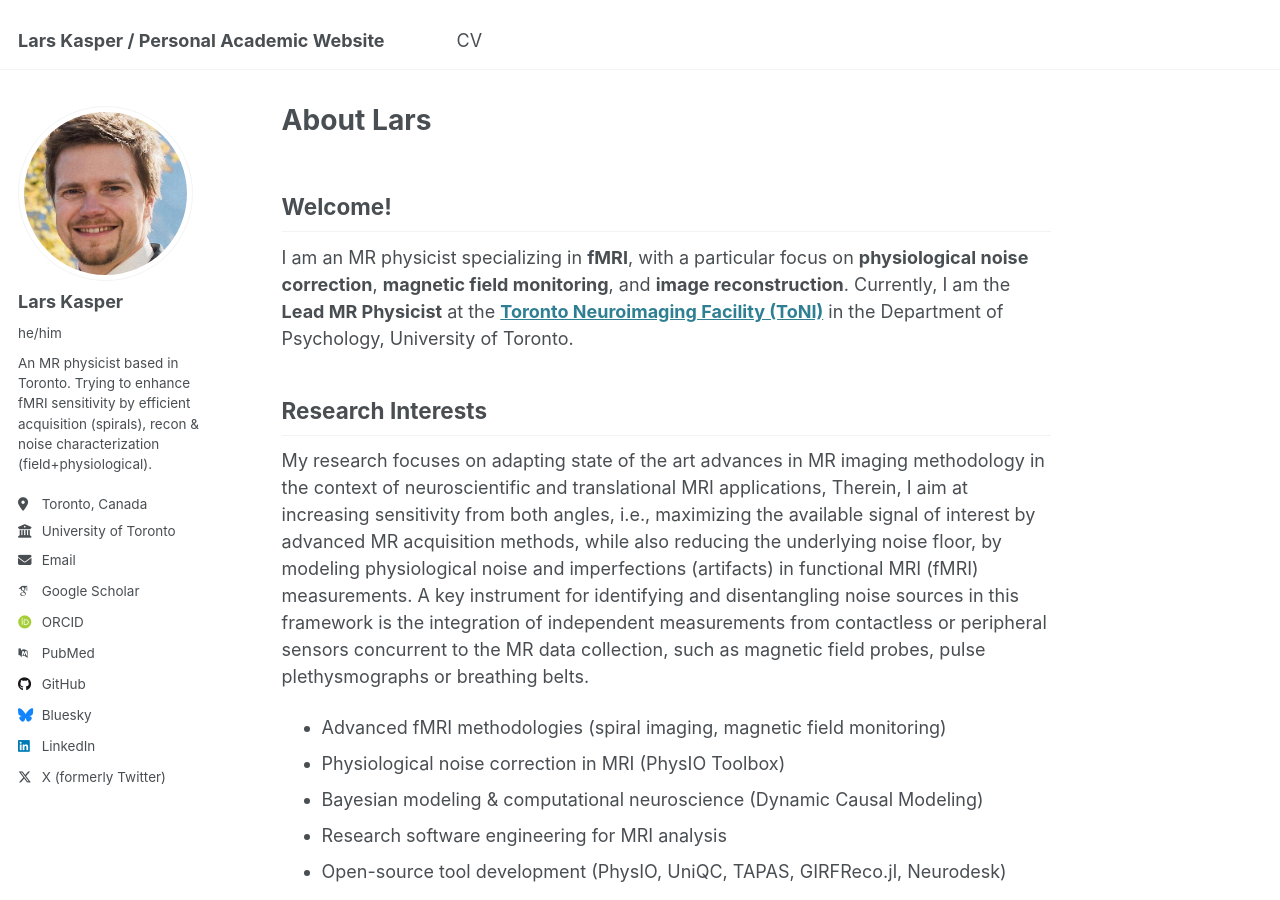
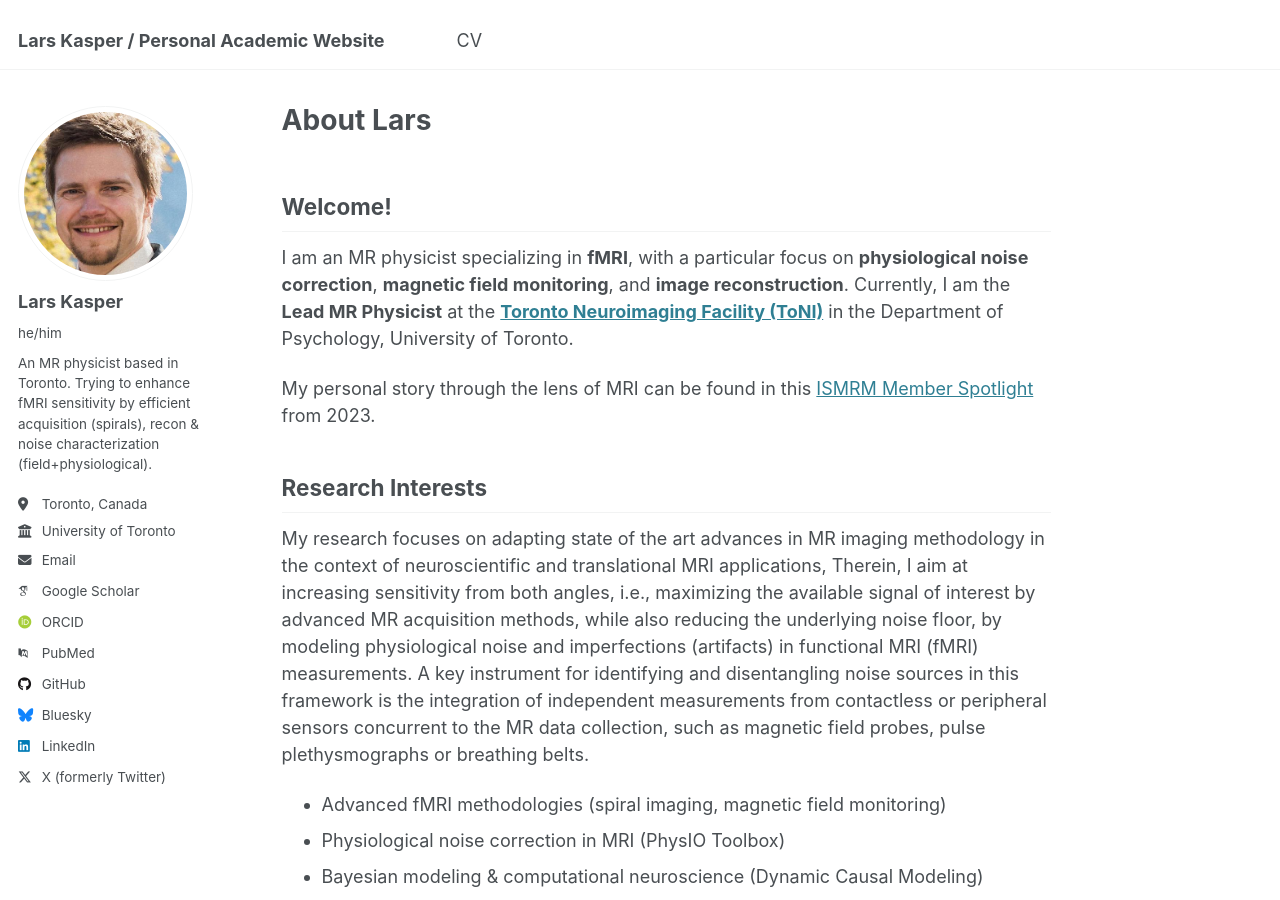
Before and after one commit to mrikasper/mrikasper.github.io, a Jekyll site: the page built from _pages/about.md, in a window 1280 px wide and 900 px high. Built offline with Jekyll 4.4.1, drawn with Linux system fonts in a browser that asks for light colours; some web fonts are replaced.

Commit message:
Added ISMRM member spotlight

```diff
--- a/_pages/about.md
+++ b/_pages/about.md
@@ -11,7 +11,7 @@ redirect_from:
 
 I am an MR physicist specializing in **fMRI**, with a particular focus on **physiological noise correction**, **magnetic field monitoring**, and **image reconstruction**. Currently, I am the **Lead MR Physicist** at the **[Toronto Neuroimaging Facility (ToNI)](https://toni.psych.utoronto.ca/)** in the Department of Psychology, University of Toronto.
 
-
+My personal story through the lens of MRI can be found in this [ISMRM Member Spotlight](https://www.ismrm.org/member-spotlight/lars-kasper/) from 2023.
 
 ## Research Interests
 
```
